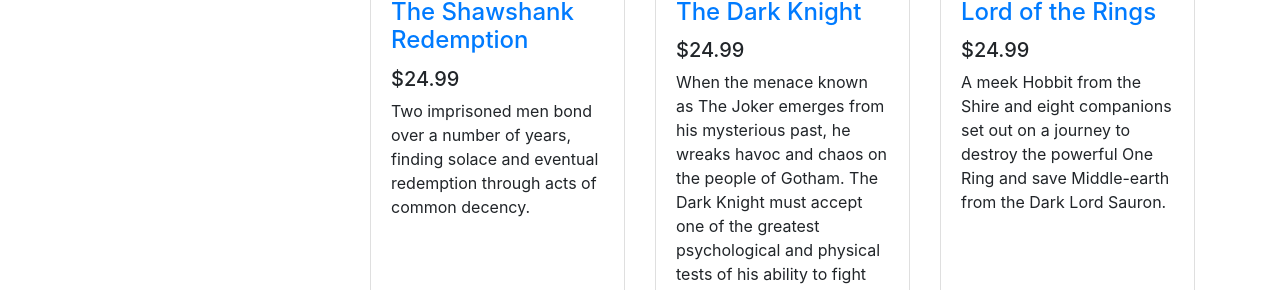
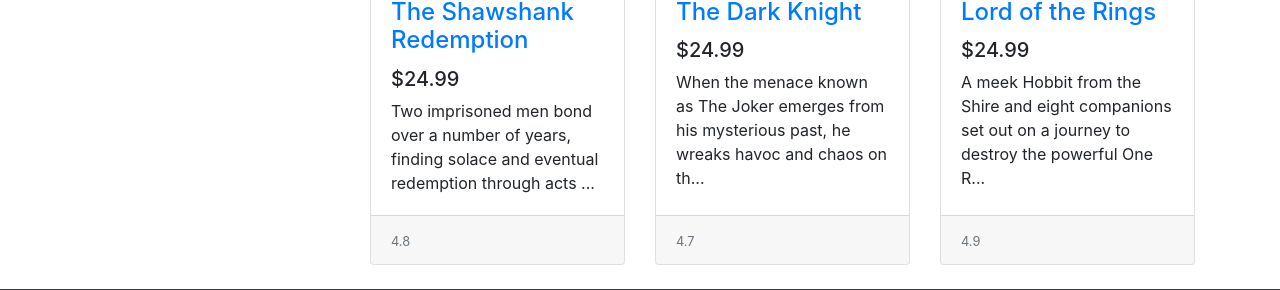
Before and after one commit to jn-html/movie-app-React, a Next.js app: page / in a window 1280 px wide. Shown: the part 662-952 px from the top of the page. Built offline with nearby package versions, Linux system fonts and the light colour scheme.

Commit message:
Shorten Function

```diff
--- a/components/movieList.js
+++ b/components/movieList.js
@@ -2,9 +2,14 @@
 
 class MovieList extends React.Component {
 
+	shorten = (text, maxLength) => {
+		if (text && text.length > maxLength) {
+			return text.substr(0, maxLength) + '...'
+		}
+		return text
+	}
+
 	renderMovies(movies) {
-
-
 		return movies.map(movie =>
 			(
 				<div className="col-lg-4 col-md-6 mb-4">
@@ -15,7 +20,7 @@
 								<a href="#">{movie.name}</a>
 							</h4>
 							<h5>$24.99</h5>
-							<p className="card-text">{movie.description}</p>
+							<p className="card-text">{this.shorten(movie.description, 100)}</p>
 						</div>
 						<div className="card-footer">
 							<small className="text-muted">{movie.rating}</small>
```
